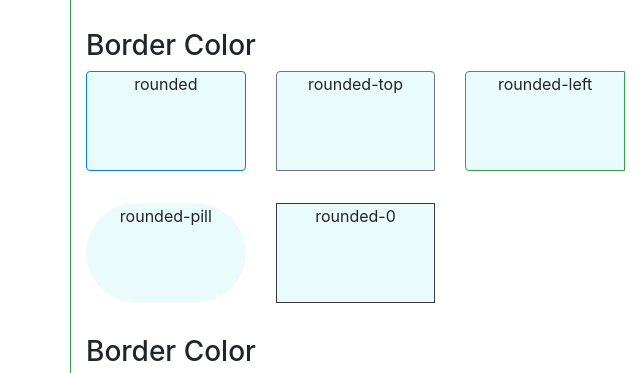
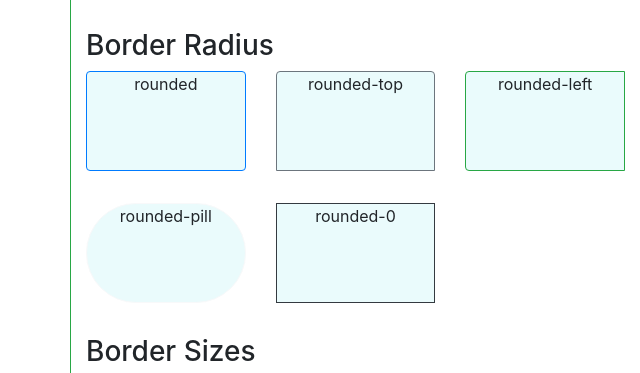
Before and after one commit to BorhanUddinBhuiyan/Bootstrap-Utilities, a plain HTML site: page index.html in a window 1280 px wide. Shown: the part 727-1100 px from the top of the page, 0-640 px from the left. Drawn offline with nearby package versions, Linux system fonts and the light colour scheme.

Commit message:
Update index.html

```diff
--- a/index.html
+++ b/index.html
@@ -102,7 +102,7 @@
         </div>
         <div class="row">
           <div class="col text-left">
-            <h3>Border Color</h3>
+            <h3>Border Radius</h3>
           </div>
         </div>
         <div class="row">
@@ -133,7 +133,7 @@
         </div>
         <div class="row">
           <div class="col text-left">
-            <h3>Border Color</h3>
+            <h3>Border Sizes</h3>
           </div>
         </div>
         <div class="row">
```
